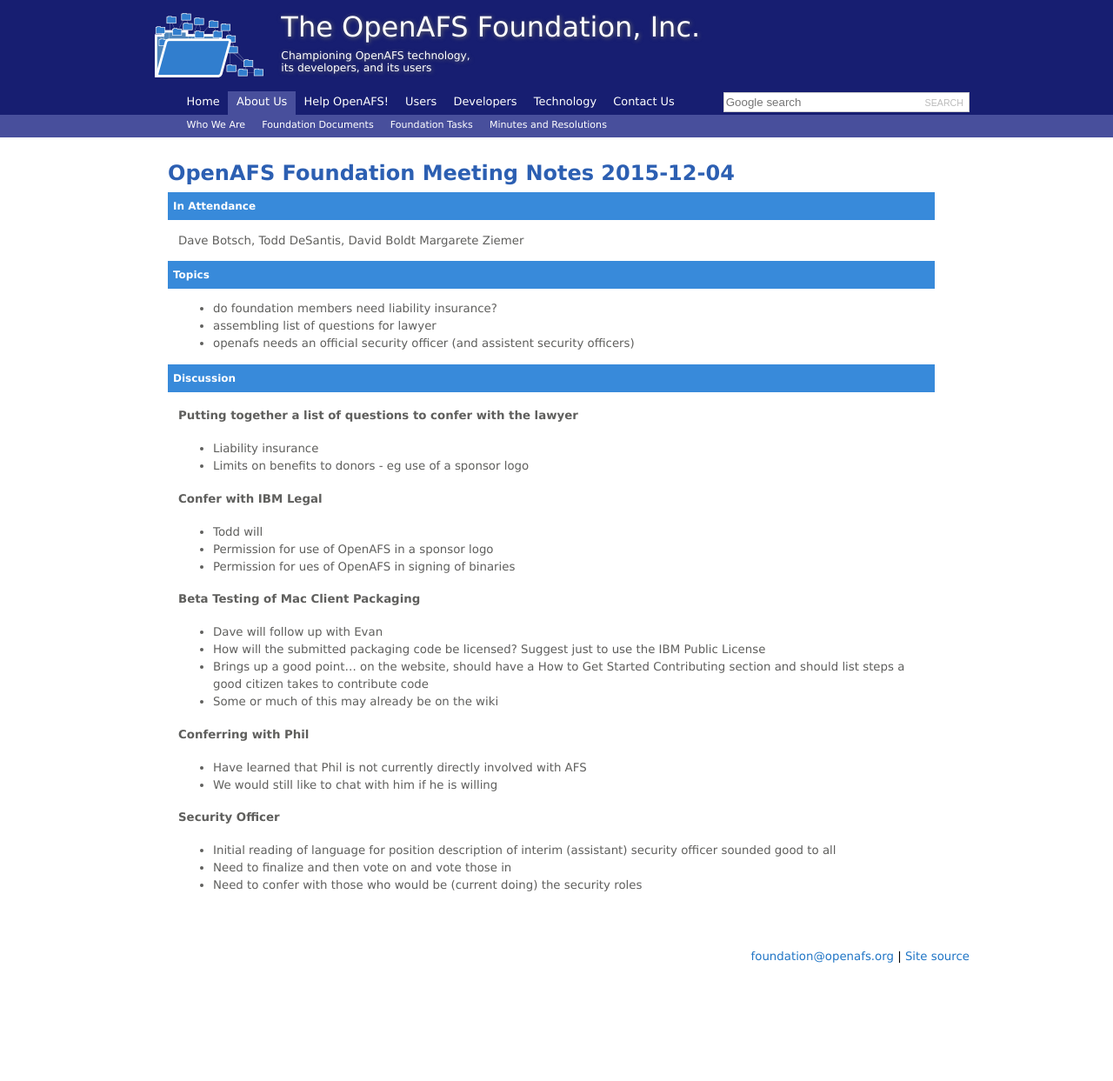
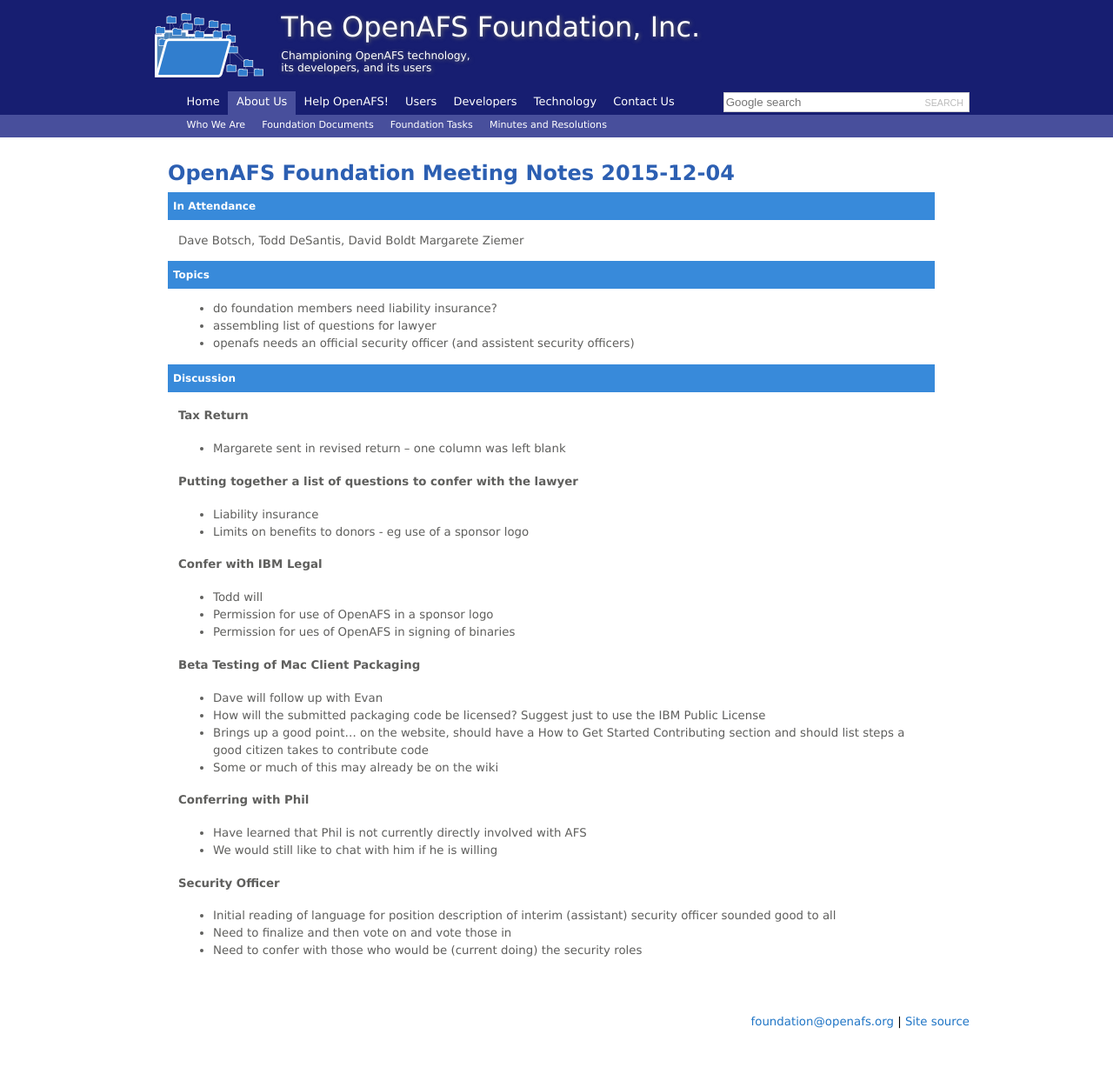
Before and after one commit to openafsfoundation/openafsfoundation.org, a Jekyll site: the page built from about/minutes/2015-12-04/index.md, in a window 1280 px wide. Shown: the whole page at 87% size. Built offline with Jekyll 4.4.1, drawn with Linux system fonts in a browser that asks for light colours; before the commit the page ends 1168 px from its top, so only the background shows below that.

Commit message:
Update index.md

```diff
--- a/about/minutes/2015-12-04/index.md
+++ b/about/minutes/2015-12-04/index.md
@@ -19,6 +19,10 @@
 * openafs needs an official security officer (and assistent security officers)
 
 ### Discussion ###
+
+#### Tax Return ####
+
+* Margarete sent in revised return -- one column was left blank
 
 #### Putting together a list of questions to confer with the lawyer ####
 
```
